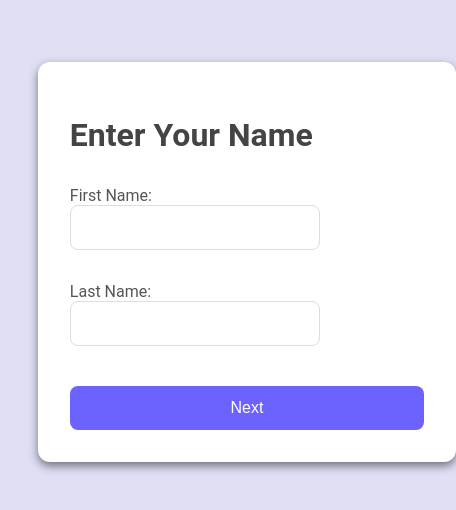
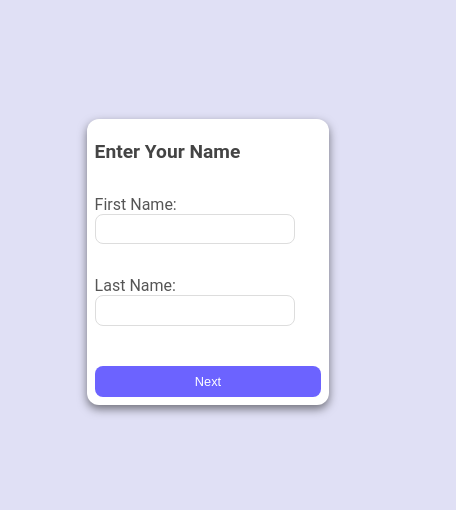
Before and after one commit to MLaranjeiro/Patient-Registration-SPA, a React (Create React App) app: page / in a window 390 px wide. Shown: the part 160-670 px from the top of the page, 456 px wide, since content can reach past the window. Built offline with nearby package versions, Linux system fonts and the light colour scheme.

Commit message:
Add responsive styles for container, headings, inputs, buttons, and summary cards in index.css

```diff
--- a/src/index.css
+++ b/src/index.css
@@ -91,3 +91,55 @@ button:hover {
   text-align: left;
   margin-right: 10px;
 }
+
+@media (max-width: 768px) {
+  .container {
+    padding: 1rem;
+    margin: 10px;
+  }
+
+  h1 {
+    font-size: 1.5rem;
+  }
+
+  input,
+  select {
+    font-size: 1rem;
+    padding: 0.5rem;
+  }
+
+  button {
+    font-size: 0.9rem;
+    padding: 0.6rem;
+  }
+
+  .summary-card .summarylabel {
+    width: 150px;
+  }
+}
+
+@media (max-width: 480px) {
+  .container {
+    padding: 0.5rem;
+    margin: 5px;
+  }
+
+  h1 {
+    font-size: 1.2rem;
+  }
+
+  input,
+  select {
+    font-size: 0.9rem;
+    padding: 0.4rem;
+  }
+
+  button {
+    font-size: 0.8rem;
+    padding: 0.5rem;
+  }
+
+  .summary-card .summarylabel {
+    width: 120px;
+  }
+}
```
